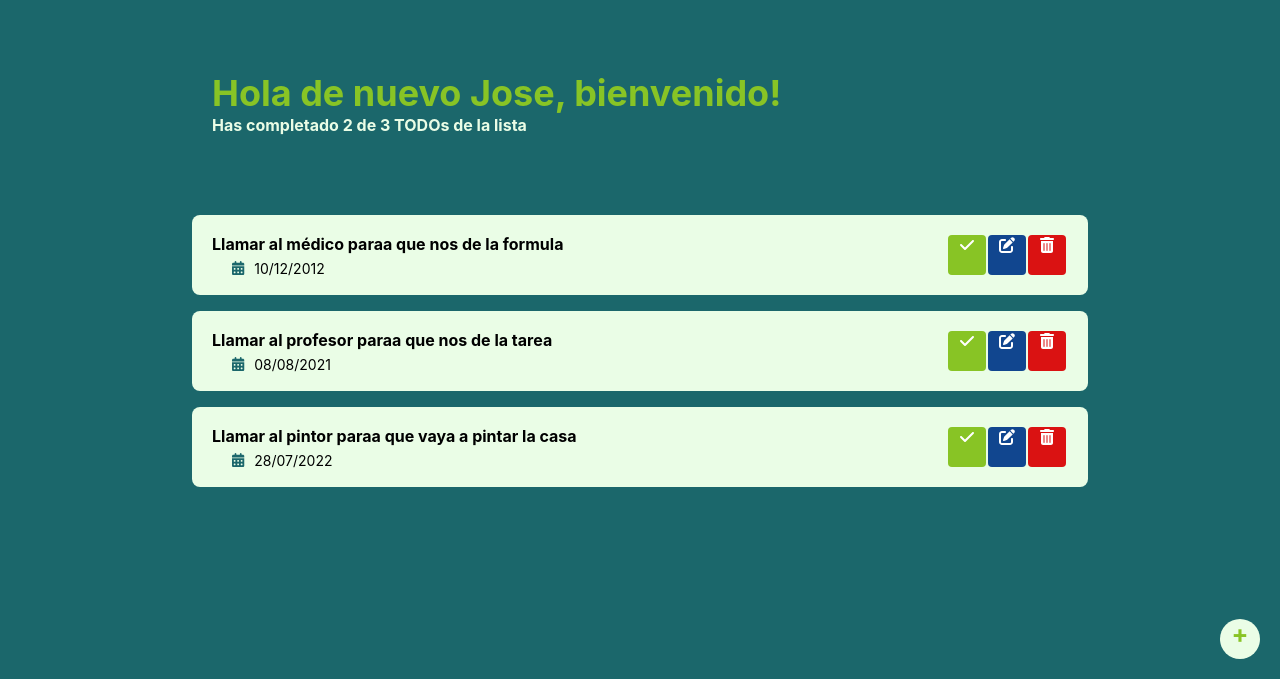
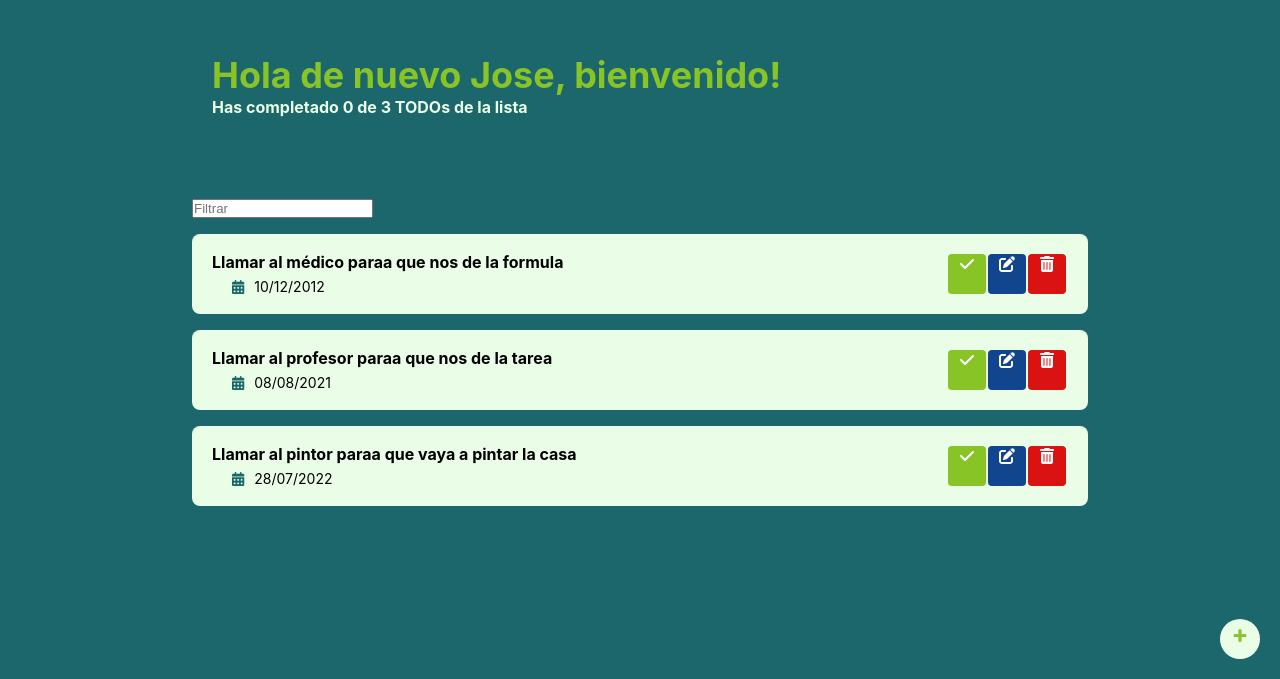
Before and after one commit to joserangel25/TODO-list, a React (Vite) app: page / in a window 1280 px wide. Shown: the part 121-800 px from the top of the page. Built offline with nearby package versions, Linux system fonts and the light colour scheme.

Commit message:
se da funcionalidad al boton chech, edit y delete todo. También se añade un search que filtra

```diff
--- a/src/App.jsx
+++ b/src/App.jsx
@@ -1,13 +1,81 @@
-import { useState } from 'react'
+import React, { useState } from 'react'
+import Search from './components/Search';
 import TodoCabecera from './components/TodoCabecera';
 import TodoContainer from './components/TodoContainer';
+import TodoItem from './components/TodoItem';
+import NuevaTarea from './components/NuevaTarea';
 import './App.css'
-import NuevaTarea from './components/NuevaTarea';
+
+const todosDefault = [
+  {
+      tarea: "Llamar al médico paraa que nos de la formula",
+      estado: false,
+      fecha: "10/12/2012",
+      id: 1
+  },
+  {
+      tarea: "Llamar al profesor paraa que nos de la tarea",
+      estado: false,
+      fecha: "08/08/2021",
+      id: 2
+  },
+  {
+      tarea: "Llamar al pintor paraa que vaya a pintar la casa",
+      estado: false,
+      fecha: "28/07/2022",
+      id: 3
+  }
+
+];
+
+function App() {
+
+  //Lista de tareas del TODOs con su Set
+  const [todos, setTodos] = useState(todosDefault);
+  const todosCompletados = todos.filter(todo => todo.estado == true).length;
+  const todosTotal = todos.length;
+
+  const completeTodo = (tarea) => {
+    const todoIndex = todos.findIndex(todo => todo.tarea === tarea);
+    const newTodos = [...todos];
+    newTodos[todoIndex].estado = true;
+    setTodos(newTodos);
+  }
+
+  //Editando el estado de la lista por si hubo un error
+  const editTodo = (tarea) => {
+    const todoIndex = todos.findIndex(todo => todo.tarea === tarea);
+    const newTodos = [...todos];
+    newTodos[todoIndex].estado = false;
+    setTodos(newTodos);
+  }
+
+  //Eliminar un elemento cuando se completa la tarea
+
+  const deleteTodo = (tarea) => {
+    console.log("ejecutando deleteTodo")
+    const todoIndex= todos.findIndex(todo => todo.tarea === tarea);
+    const newTodos = [...todos];
+    newTodos.splice(todoIndex, 1);
+    setTodos(newTodos)
+  }
+
+  //Filtrando a través del input search
+  const [searchValue, setSearchValue] = useState("");
+
+  let filtradoTodos = [];
+
+  if(!searchValue >= 1){
+    filtradoTodos = todos;
+  } else {
+    filtradoTodos = todos.filter(todo => {
+      const todoText = todo.tarea.toLowerCase();
+      const searchText= searchValue.toLowerCase();
+      return todoText.includes(searchText);
+    });
+  }
 
 
-
-function App() {
-  const [count, setCount] = useState(0)
 
   return (
     <div className="App">
@@ -15,10 +83,24 @@ function App() {
 
       </header>
       <main>
-        <TodoCabecera usserName="Jose"/>
+        <TodoCabecera usserName="Jose" todosTotal={todosTotal} todosCompletados={todosCompletados}/>
+
+        {/* Componente para realizar los filtros o busquedas */}
+        <Search searchValue={searchValue} setSearchValue={setSearchValue}/>
 
         {/* Cuerpo de la lista de los TODOs  */}
-        <TodoContainer />
+        <TodoContainer>
+          {filtradoTodos.map(todo => (
+            <TodoItem
+                key={todo.id}
+                tarea={todo.tarea}
+                fecha={todo.fecha}
+                todoEstado={todo.estado}
+                onComplete={()=> completeTodo(todo.tarea)}
+                onDelete={()=> deleteTodo(todo.tarea)}
+                onEdit={()=> editTodo(todo.tarea)}
+            />))}
+        </TodoContainer>
 
         {/* Boton para agregar nueva tarea y desplegar modal */}
         <NuevaTarea />
--- /dev/null
+++ b/src/components/Search.jsx
@@ -0,0 +1,19 @@
+import React, { useState } from 'react';
+
+const Search = ( {searchValue, setSearchValue } ) => {
+
+    // const [searchValue, setSearchValue] = useState("");
+
+    const usserFiltro = (e) => {
+        // console.log(e.target.value);
+        setSearchValue(e.target.value);
+    }
+    return (
+        <div>
+            <input type='text' placeholder='Filtrar' value={searchValue} onChange={usserFiltro}></input>
+
+        </div>
+    );
+}
+
+export default Search;
--- a/src/components/TodoCabecera.jsx
+++ b/src/components/TodoCabecera.jsx
@@ -1,11 +1,12 @@
 import React from 'react'
+
 import '../style/TodoCabecera.css'
 
-const TodoCabecera = ({ usserName }) => {
+const TodoCabecera = ({ usserName, todosTotal, todosCompletados }) => {
     return (
         <div className='cabecera'>
             <h2>Hola de nuevo {usserName}, bienvenido!</h2>
-            <p className='subtitulo'>Has completado 2 de 3 TODOs de la lista</p>
+            <p className='subtitulo'>Has completado {todosCompletados} de {todosTotal} TODOs de la lista</p>
         </div>
     );
 }
--- a/src/components/TodoContainer.jsx
+++ b/src/components/TodoContainer.jsx
@@ -1,34 +1,64 @@
-import React from 'react'
+import React, { useState } from 'react'
 import '../style/TodoContainer.css'
 import TodoItem from './TodoItem';
 
+/*
 const TODOS = [
     {
         tarea: "Llamar al médico paraa que nos de la formula",
-        estado: false,
-        fecha: "10/12/2012"
+        estado: true,
+        fecha: "10/12/2012",
+        id: 1
     },
     {
         tarea: "Llamar al profesor paraa que nos de la tarea",
         estado: false,
-        fecha: "08/08/2021"
+        fecha: "08/08/2021",
+        id: 2
     },
     {
         tarea: "Llamar al pintor paraa que vaya a pintar la casa",
         estado: false,
-        fecha: "28/07/2022"
+        fecha: "28/07/2022",
+        id: 3
     }
 
   ]
 
 const TodoContainer  = () => {
+
+
     return (
         <section>
-            <div className='todo-container'>
-                {TODOS.map(todo => (<TodoItem key={todo.tarea} tarea={todo.tarea} fecha={todo.fecha}/>))}
-            </div>
+            <ul className='todo-container'>
+                {TODOS.map(todo => (
+                    <TodoItem
+                        key={todo.id}
+                        tarea={todo.tarea}
+                        fecha={todo.fecha}
+                        estado={todo.estado}
+                    />))}
+            </ul>
+        </section>
+    );
+}
+*/
+
+// aquí estoy comenzando a modificar como lo venia trabajando
+//me llevao la lista de tareas al componente App y desde allá lo mando para TodoContainer.jsx
+
+
+const TodoContainer  = (props) => {
+
+
+    return (
+        <section>
+            <ul className='todo-container'>
+                {props.children}
+            </ul>
         </section>
     );
 }
 
+
 export default TodoContainer;
--- a/src/components/TodoItem.jsx
+++ b/src/components/TodoItem.jsx
@@ -1,41 +1,40 @@
-import React from 'react';
+import React, { useState } from 'react';
 import '../style/TodoItem.css';
 import {FontAwesomeIcon} from '@fortawesome/react-fontawesome';
-import {faCalendarDays, faCheck, faPenToSquare, faTrashCan } from '@fortawesome/free-solid-svg-icons'
+import {faCalendarDays, faCheck, faPenToSquare, faTrashCan } from '@fortawesome/free-solid-svg-icons';
 
-const subrayarTarea = () =>{
-    const tarea= document.getElementById('tarea');
-    tarea.classList.toggle("subrayar");
-}
 
-const TodoItem = ( {tarea, fecha} ) => {
+const TodoItem = ({ tarea, fecha, todoEstado, onComplete, onDelete, onEdit } ) => {
+
+
     return (
 
-
-        //{/* <li className='todo-item'> */}
-            <div className='todo-item'>
+        <li className='todo-item'>
+             {/* <div className='todo-item'> */}
                 <div>
-                    <h4 id='tarea'>{tarea}</h4>
+                    <h4 id='tarea' className={`${todoEstado && 'subrayar'}`} value={todoEstado}>{tarea}</h4>
                     <p className='fecha'>
                         <FontAwesomeIcon icon={faCalendarDays} style={{color: "#1B676B", marginRight:"10px"}}/>
                         {fecha}
                     </p>
                 </div>
-                <div className='icon-container' onClick={subrayarTarea}>
-                    <span className='icon-check'>
+                <div className='icon-container btnOption'>
+                    <span className='icon-check' onClick={onComplete}>
                         <FontAwesomeIcon icon={faCheck} />
                     </span>
-                    <span className='icon-edit'>
+                    <span className='icon-edit btnOption' ide='btn2' onClick={onEdit}>
                         <FontAwesomeIcon icon={faPenToSquare} />
                     </span>
-                    <span className='icon-deleted'>
+                    <span className='icon-deleted btnOption' ide='btn3' onClick={onDelete}>
                         <FontAwesomeIcon icon={faTrashCan} />
                     </span>
                 </div>
-            </div>
-        //{/* </li> */}
+            {/* </div> */}
+        </li>
 
     );
 }
 
+
+
 export default TodoItem;
```
